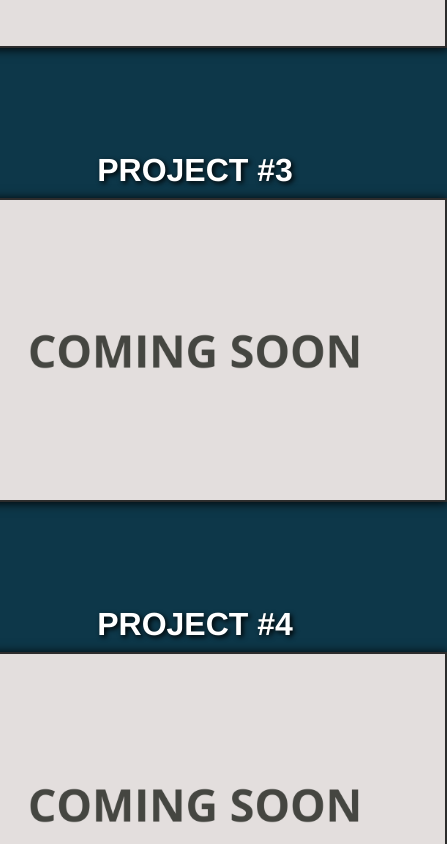
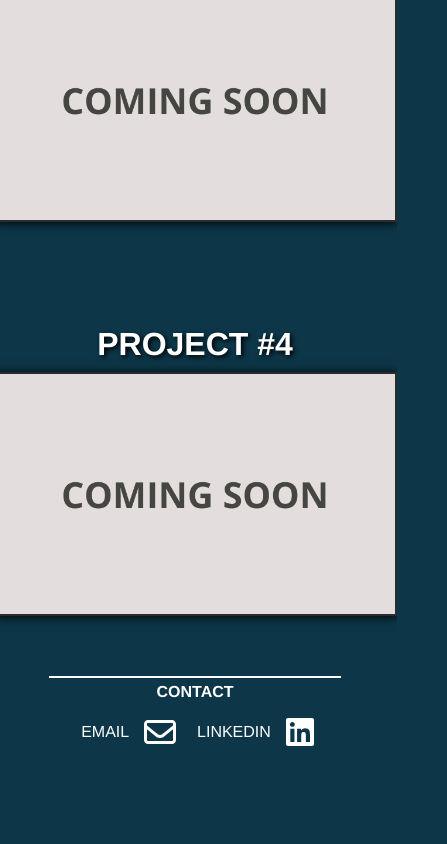
Before and after one commit to vandi112/Projects_website, a plain HTML site: page index.html in a window 390 px wide. Shown: the part 2719-3563 px from the top of the page, 447 px wide, since content can reach past the window. After the commit the page ends 3477 px from the top, so only its background shows below. Drawn offline with Linux system fonts and the light colour scheme.

Commit message:
update 1_6

```diff
--- a/style.css
+++ b/style.css
@@ -114,6 +114,19 @@ br {
     background-position: center;
     box-shadow: 1px 1px 10px black;
 }
+@media(max-width: 530px){
+.img-center {
+    margin-top: 50px;
+    border: 2px solid rgb(44, 44, 44);
+    height: 500px;
+    width: 400px;
+    background-image: url(photo/laptop_photo.png);
+    background-size: cover;
+    background-position: center;
+    box-shadow: 1px 1px 10px black;
+}
+}
+
 footer{
     display: flex;
     justify-content: space-around;
@@ -132,6 +145,8 @@ footer{
     text-shadow: 2px 2px 5px black;
     margin-bottom: 10px;
 }
+
+
 .project{
     background-image: url(photo/cooming_soon.png);
     width: 500px;
@@ -146,6 +161,22 @@ footer{
 
 
 }
+@media(max-width: 530px){
+    .project{
+        background-image: url(photo/cooming_soon.png);
+        width: 400px;
+        height: 240px;
+        background-position: center;
+        margin-left: auto;
+        margin-right: auto;
+        margin-top: px;
+        background-size: 100%;
+        border: 2px solid rgb(44, 44, 44);
+        box-shadow: 1px 1px 10px black;
+
+
+    }
+    }
 
 #projects-section a {
     text-decoration: none;
@@ -168,7 +199,7 @@ footer{
 #contact {
     margin-top: 100px;
     border-top: 2px solid white;
-    width: 70%;
+    width: 75%;
     display: flex;
     flex-wrap: wrap;
     margin-top: 50px;
@@ -191,6 +222,13 @@ footer{
     margin: 5px 5%;
     text-align: center;
 }
+@media(max-width: 530px){
+#contact div {
+    margin: 5px 1%;
+    text-align: center;
+    font-size: 1rem;
+}
+}
 .info {
     font-weight: bold;
     font-size: 1rem !important;
@@ -202,3 +240,10 @@ footer{
     margin: 5px;
 
 }
+@media(max-width: 530px){
+    .fa-regular, .fa-envelope, .fa-brands, .fa-linkedin {
+        color: white;
+        font-size: 2rem;
+        margin: 5px;
+    }
+    }
```
Also changed, not shown: PROJECT_1/index.html (+1 -1 lines).
